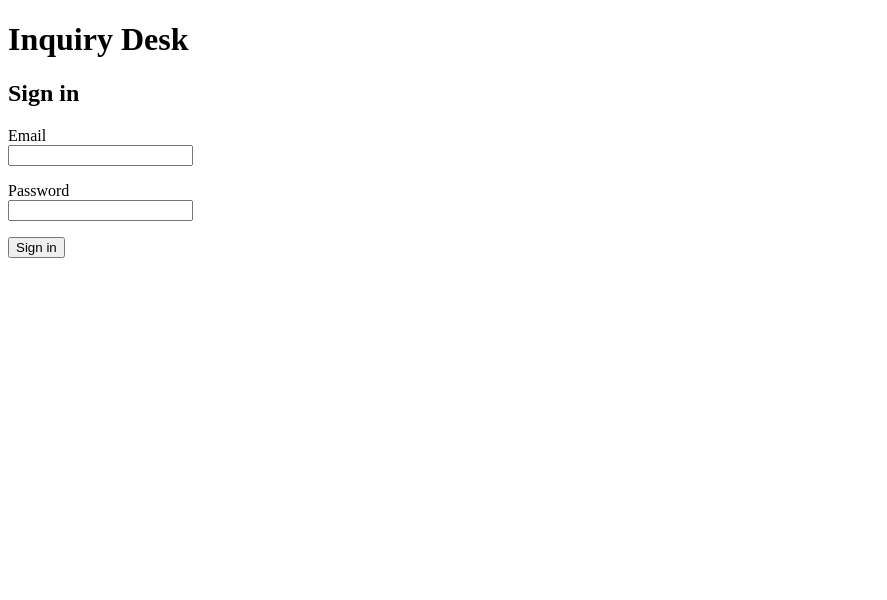
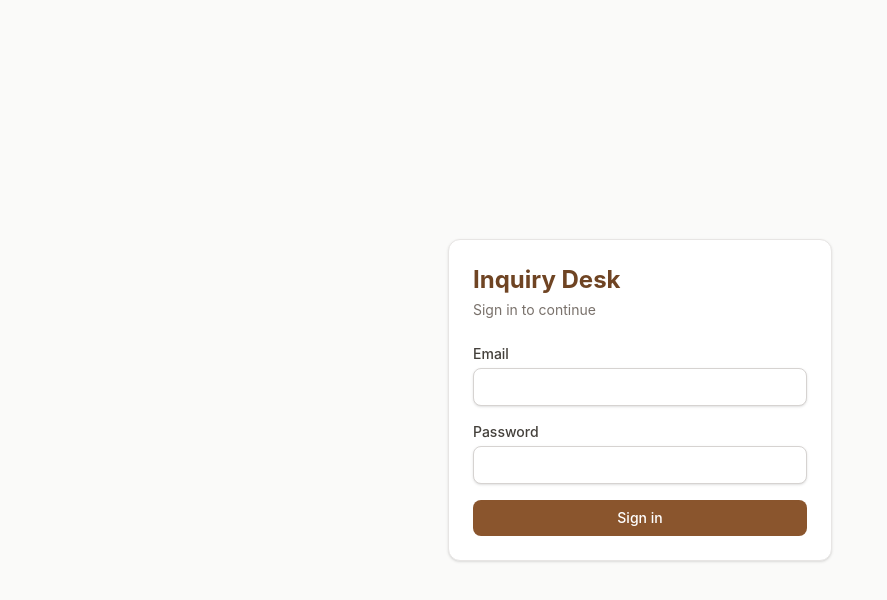
Before and after one commit to SandaruwanChandrasena/inquiry-desk, a React app in the folder frontend/: page /login in a window 1280 px wide. Shown: the top 600 px of the page, without its empty margins (0-887 px from the left). Built offline with nearby package versions, Linux system fonts and the light colour scheme; no server answers; the HTML template or start-up script is replaced by a standard one.

Commit message:
add tailwind + theme.css, restyle login and list

```diff
--- a/frontend/package.json
+++ b/frontend/package.json
@@ -10,9 +10,11 @@
     "preview": "vite preview"
   },
   "dependencies": {
+    "@tailwindcss/vite": "^4.3.5",
     "react": "^19.3.1",
     "react-dom": "^19.3.1",
-    "react-router-dom": "^7.18.6"
+    "react-router-dom": "^7.18.6",
+    "tailwindcss": "^4.3.5"
   },
   "devDependencies": {
     "@babel/core": "^7.29.7",
--- a/frontend/src/components/ProtectedRoute.jsx
+++ b/frontend/src/components/ProtectedRoute.jsx
@@ -4,7 +4,7 @@ import { useAuth } from '../context/AuthContext.jsx'
 function ProtectedRoute({ children }) {
   const { user, loading } = useAuth()
 
-  if (loading) return <p>Loading...</p>
+  if (loading) return <p className="p-8 text-center text-stone-500">Loading...</p>
 
   if (!user) return <Navigate to="/login" replace />
 
--- a/frontend/src/components/StatusBadge.jsx
+++ b/frontend/src/components/StatusBadge.jsx
@@ -1,27 +1,18 @@
 const STATUS_STYLES = {
-  new: { label: 'New', color: '#1d4ed8', background: '#dbeafe' },
-  in_progress: { label: 'In Progress', color: '#92400e', background: '#fef3c7' },
-  resolved: { label: 'Resolved', color: '#166534', background: '#dcfce7' },
+  new: { label: 'New', className: 'bg-blue-100 text-blue-800' },
+  in_progress: { label: 'In Progress', className: 'bg-amber-100 text-amber-800' },
+  resolved: { label: 'Resolved', className: 'bg-green-100 text-green-800' },
 }
 
 function StatusBadge({ status }) {
-  const { label, color, background } = STATUS_STYLES[status] ?? {
+  const { label, className } = STATUS_STYLES[status] ?? {
     label: status,
-    color: '#374151',
-    background: '#e5e7eb',
+    className: 'bg-stone-200 text-stone-700',
   }
 
   return (
     <span
-      style={{
-        color,
-        background,
-        padding: '2px 10px',
-        borderRadius: 999,
-        fontSize: '0.85em',
-        fontWeight: 600,
-        whiteSpace: 'nowrap',
-      }}
+      className={`inline-block whitespace-nowrap rounded-full px-2.5 py-0.5 text-xs font-semibold ${className}`}
     >
       {label}
     </span>
--- a/frontend/src/index.css
+++ b/frontend/src/index.css
@@ -0,0 +1,2 @@
+@import "tailwindcss";
+@import "./theme.css";
--- a/frontend/src/pages/InquiryListPage.jsx
+++ b/frontend/src/pages/InquiryListPage.jsx
@@ -2,8 +2,6 @@ import { useEffect, useState } from 'react'
 import { api } from '../api/client.js'
 import { useAuth } from '../context/AuthContext.jsx'
 import StatusBadge from '../components/StatusBadge.jsx'
-
-const cell = { textAlign: 'left', padding: '8px 12px', borderBottom: '1px solid #ddd' }
 
 const STATUS_OPTIONS = [
   { value: '', label: 'All statuses' },
@@ -17,7 +15,6 @@ function InquiryListPage() {
   const [inquiries, setInquiries] = useState([])
   const [loading, setLoading] = useState(true)
   const [error, setError] = useState('')
-
   const [reloadCount, setReloadCount] = useState(0)
   const [status, setStatus] = useState('')
   const [search, setSearch] = useState('')
@@ -78,19 +75,30 @@ function InquiryListPage() {
   const hasFilters = status !== '' || search !== ''
 
   return (
-    <main style={{ maxWidth: 960, margin: '0 auto', padding: 16 }}>
-      <header style={{ display: 'flex', justifyContent: 'space-between', alignItems: 'center' }}>
-        <h1>Inquiry Desk</h1>
-        <div>
-          {user.name} ({user.role}) <button onClick={logout}>Sign out</button>
+    <>
+      <header className="border-b border-stone-200 bg-white">
+        <div className="mx-auto flex max-w-5xl items-center justify-between px-4 py-3">
+          <h1 className="text-lg font-bold text-brand-700">Inquiry Desk</h1>
+          <div className="flex items-center gap-3 text-sm text-stone-600">
+            <span>
+              {user.name} <span className="text-stone-400">({user.role})</span>
+            </span>
+            <button className="btn-secondary" onClick={logout}>
+              Sign out
+            </button>
+          </div>
         </div>
       </header>
 
-      <h2>{user.role === 'admin' ? 'All inquiries' : 'My inquiries'}</h2>
+      <main className="mx-auto max-w-5xl px-4 py-6">
+        <h2 className="mb-4 text-xl font-semibold">
+          {user.role === 'admin' ? 'All inquiries' : 'My inquiries'}
+        </h2>
 
-      <form onSubmit={handleSearch} style={{ display: 'flex', gap: 8, marginBottom: 16 }}>
+        <form onSubmit={handleSearch} className="mb-4 flex flex-wrap gap-2">
           <select
             aria-label="Filter by status"
+            className="input w-auto"
             value={status}
             onChange={(e) => applyFilters(e.target.value, search)}
           >
@@ -105,59 +113,75 @@ function InquiryListPage() {
             type="search"
             aria-label="Search by customer or subject"
             placeholder="Search customer or subject"
+            className="input min-w-48 flex-1"
             value={searchInput}
             onChange={(e) => setSearchInput(e.target.value)}
             maxLength={100}
           />
 
-        <button type="submit">Search</button>
-        <button type="button" onClick={handleClear} disabled={!hasFilters && searchInput === ''}>
+          <button type="submit" className="btn-primary">
+            Search
+          </button>
+          <button
+            type="button"
+            className="btn-secondary"
+            onClick={handleClear}
+            disabled={!hasFilters && searchInput === ''}
+          >
             Clear
           </button>
         </form>
 
-      {loading && <p>Loading inquiries...</p>}
+        {loading && <p className="text-stone-500">Loading inquiries...</p>}
 
         {!loading && error && (
-        <div role="alert">
-          <p style={{ color: 'crimson' }}>Could not load inquiries: {error}</p>
-          <button onClick={handleRetry}>Try again</button>
+          <div role="alert" className="alert-error flex items-center justify-between gap-4">
+            <span>Could not load inquiries: {error}</span>
+            <button className="btn-secondary" onClick={handleRetry}>
+              Try again
+            </button>
           </div>
         )}
 
         {!loading && !error && inquiries.length === 0 && (
-        <p>{hasFilters ? 'No inquiries match your filters.' : 'No inquiries yet.'}</p>
+          <div className="card text-center text-stone-500">
+            {hasFilters ? 'No inquiries match your filters.' : 'No inquiries yet.'}
+          </div>
         )}
 
         {!loading && !error && inquiries.length > 0 && (
-        <table style={{ width: '100%', borderCollapse: 'collapse' }}>
-          <thead>
+          <div className="overflow-x-auto rounded-xl border border-stone-200 bg-white shadow-sm">
+            <table className="w-full text-left text-sm">
+              <thead className="bg-stone-50 text-xs uppercase tracking-wide text-stone-500">
                 <tr>
-              <th style={cell}>Customer</th>
-              <th style={cell}>Subject</th>
-              <th style={cell}>Status</th>
-              <th style={cell}>Last updated</th>
+                  <th className="px-4 py-3">Customer</th>
+                  <th className="px-4 py-3">Subject</th>
+                  <th className="px-4 py-3">Status</th>
+                  <th className="px-4 py-3">Last updated</th>
                 </tr>
               </thead>
               <tbody>
                 {inquiries.map((inquiry) => (
-              <tr key={inquiry.id}>
-                <td style={cell}>{inquiry.customer_name}</td>
-                <td style={cell}>{inquiry.subject}</td>
-                <td style={cell}>
+                  <tr key={inquiry.id} className="border-t border-stone-100 hover:bg-stone-50">
+                    <td className="px-4 py-3 font-medium">{inquiry.customer_name}</td>
+                    <td className="px-4 py-3">{inquiry.subject}</td>
+                    <td className="px-4 py-3">
                       <StatusBadge status={inquiry.status} />
                     </td>
-                <td style={cell}>
+                    <td className="px-4 py-3 text-stone-600">
                       {inquiry.updated_by_name}
-                  <br />
-                  <small>{new Date(inquiry.updated_at).toLocaleString()}</small>
+                      <div className="text-xs text-stone-400">
+                        {new Date(inquiry.updated_at).toLocaleString()}
+                      </div>
                     </td>
                   </tr>
                 ))}
               </tbody>
             </table>
+          </div>
         )}
       </main>
+    </>
   )
 }
 
--- a/frontend/src/pages/LoginPage.jsx
+++ b/frontend/src/pages/LoginPage.jsx
@@ -28,45 +28,53 @@ function LoginPage() {
   }
 
   return (
-    <main>
-      <h1>Inquiry Desk</h1>
-      <h2>Sign in</h2>
+    <main className="flex min-h-screen items-center justify-center px-4">
+      <div className="card w-full max-w-sm">
+        <h1 className="text-2xl font-bold text-brand-700">Inquiry Desk</h1>
+        <p className="mt-1 mb-6 text-sm text-stone-500">Sign in to continue</p>
 
-      <form onSubmit={handleSubmit}>
-        <p>
-          <label>
-            Email
-            <br />
+        <form onSubmit={handleSubmit} className="space-y-4">
+          <div>
+            <label htmlFor="email" className="label">
+              Email
+            </label>
             <input
+              id="email"
               type="email"
+              className="input"
               value={email}
               onChange={(e) => setEmail(e.target.value)}
               autoComplete="username"
               required
             />
-          </label>
-        </p>
+          </div>
 
-        <p>
-          <label>
-            Password
-            <br />
+          <div>
+            <label htmlFor="password" className="label">
+              Password
+            </label>
             <input
+              id="password"
               type="password"
+              className="input"
               value={password}
               onChange={(e) => setPassword(e.target.value)}
               autoComplete="current-password"
               required
             />
-          </label>
-        </p>
+          </div>
 
-        {error && <p role="alert" style={{ color: 'crimson' }}>{error}</p>}
+          {error && (
+            <p role="alert" className="alert-error">
+              {error}
+            </p>
+          )}
 
-        <button type="submit" disabled={submitting}>
-          {submitting ? 'Signing in...' : 'Sign in'}
-        </button>
-      </form>
+          <button type="submit" className="btn-primary w-full" disabled={submitting}>
+            {submitting ? 'Signing in...' : 'Sign in'}
+          </button>
+        </form>
+      </div>
     </main>
   )
 }
--- /dev/null
+++ b/frontend/src/theme.css
@@ -0,0 +1,47 @@
+/* One place for the look of the whole app: change a colour here and every page follows */
+@theme {
+  --color-brand-50: #fbf7f3;
+  --color-brand-100: #f3e8dc;
+  --color-brand-500: #a0673a;
+  --color-brand-600: #8a552d;
+  --color-brand-700: #6f4423;
+  --color-brand-800: #553319;
+}
+
+@layer base {
+  body {
+    @apply bg-stone-50 text-stone-900 antialiased;
+  }
+}
+
+@layer components {
+  .card {
+    @apply rounded-xl border border-stone-200 bg-white p-6 shadow-sm;
+  }
+
+  .label {
+    @apply mb-1 block text-sm font-medium text-stone-700;
+  }
+
+  .input {
+    @apply w-full rounded-lg border border-stone-300 bg-white px-3 py-2 text-sm shadow-sm
+      placeholder:text-stone-400 focus:border-brand-500 focus:ring-2 focus:ring-brand-500/30
+      focus:outline-none disabled:bg-stone-100;
+  }
+
+  .btn-primary {
+    @apply inline-flex items-center justify-center rounded-lg bg-brand-600 px-4 py-2 text-sm
+      font-medium text-white transition-colors hover:bg-brand-700
+      disabled:cursor-not-allowed disabled:opacity-60;
+  }
+
+  .btn-secondary {
+    @apply inline-flex items-center justify-center rounded-lg border border-stone-300 bg-white
+      px-4 py-2 text-sm font-medium text-stone-700 transition-colors hover:bg-stone-100
+      disabled:cursor-not-allowed disabled:opacity-60;
+  }
+
+  .alert-error {
+    @apply rounded-lg border border-red-200 bg-red-50 px-3 py-2 text-sm text-red-700;
+  }
+}
--- a/frontend/vite.config.js
+++ b/frontend/vite.config.js
@@ -2,10 +2,13 @@ import react, { reactCompilerPreset } from '@vitejs/plugin-react'
 import babel from '@rolldown/plugin-babel'
 import { defineConfig } from 'vite'
 
+import tailwindcss from '@tailwindcss/vite'
+
 export default defineConfig({
   plugins: [
     react(),
-    babel({ presets: [reactCompilerPreset()] })
+    babel({ presets: [reactCompilerPreset()] }),
+    tailwindcss
   ],
   server: {
     // Send /api requests to the backend, so the browser sees one site (cookie works, no CORS)
```
Also changed, not shown: 1 other file (tests, documents, lock files or other folders). Lines whose indentation alone changed are shown as unchanged.
